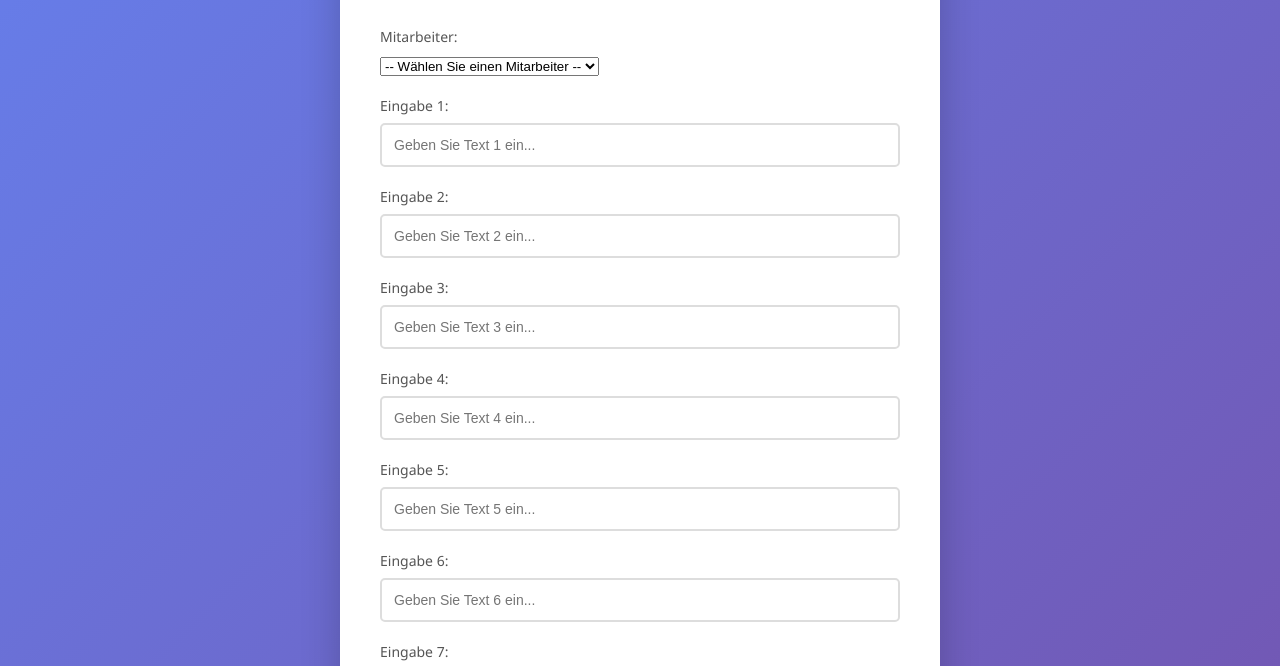
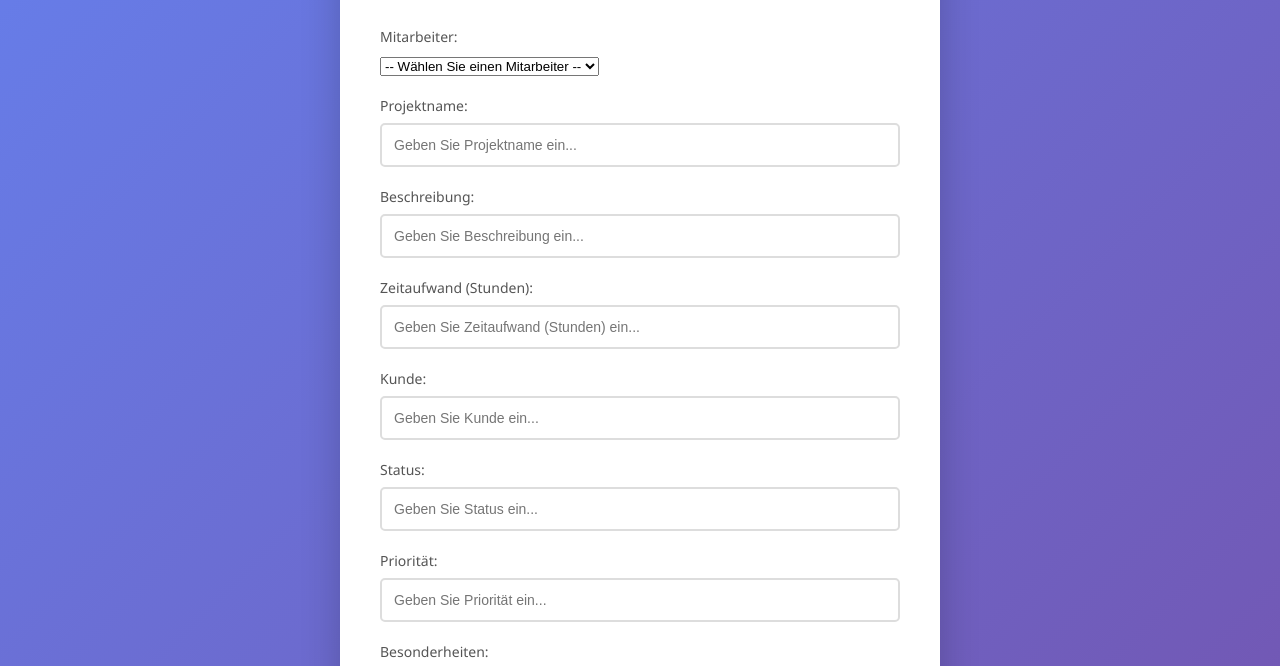
Before and after one commit to 1marcofischer1-wq/Web-App-Garantie, a website: page public/index.html in a window 1280 px wide. Shown: the part 101-767 px from the top of the page. Drawn offline with Linux system fonts and the light colour scheme.

Commit message:
Refactor input fields to use dynamic names

```diff
--- a/public/index.html
+++ b/public/index.html
@@ -127,25 +127,39 @@
   </div>
 
   <script>
+    const fieldNames = [
+      'Projektname',
+      'Beschreibung',
+      'Zeitaufwand (Stunden)',
+      'Kunde',
+      'Status',
+      'Priorität',
+      'Besonderheiten',
+      'Nächste Schritte',
+      'Kosten',
+      'Notizen'
+    ];
+
     const container = document.getElementById('textFields');
-    for (let i = 1; i <= 10; i++) {
+    fieldNames.forEach((name, index) => {
       const group = document.createElement('div');
       group.className = 'form-group';
 
       const label = document.createElement('label');
-      label.htmlFor = `text${i}`;
-      label.textContent = `Eingabe ${i}:`;
+      label.htmlFor = `text${index + 1}`;
+      label.textContent = name + ':';
 
       const input = document.createElement('input');
       input.type = 'text';
-      input.id = `text${i}`;
-      input.name = `text${i}`;
-      input.placeholder = `Geben Sie Text ${i} ein...`;
+      input.id = `text${index + 1}`;
+      input.name = `text${index + 1}`;
+      input.placeholder = `Geben Sie ${name} ein...`;
 
       group.appendChild(label);
       group.appendChild(input);
       container.appendChild(group);
-    }
+    });
   </script>
+
 </body>
 </html>
```
